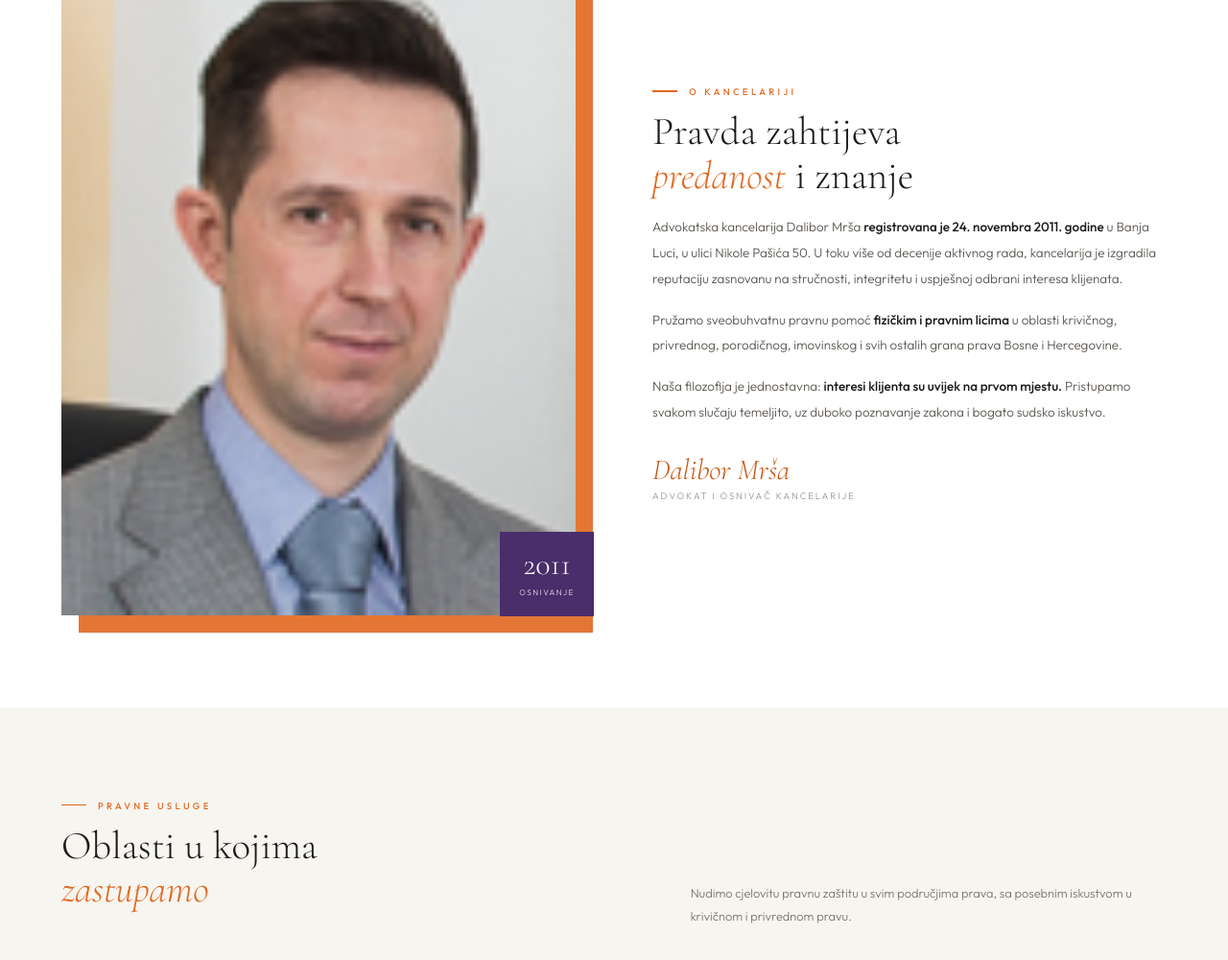
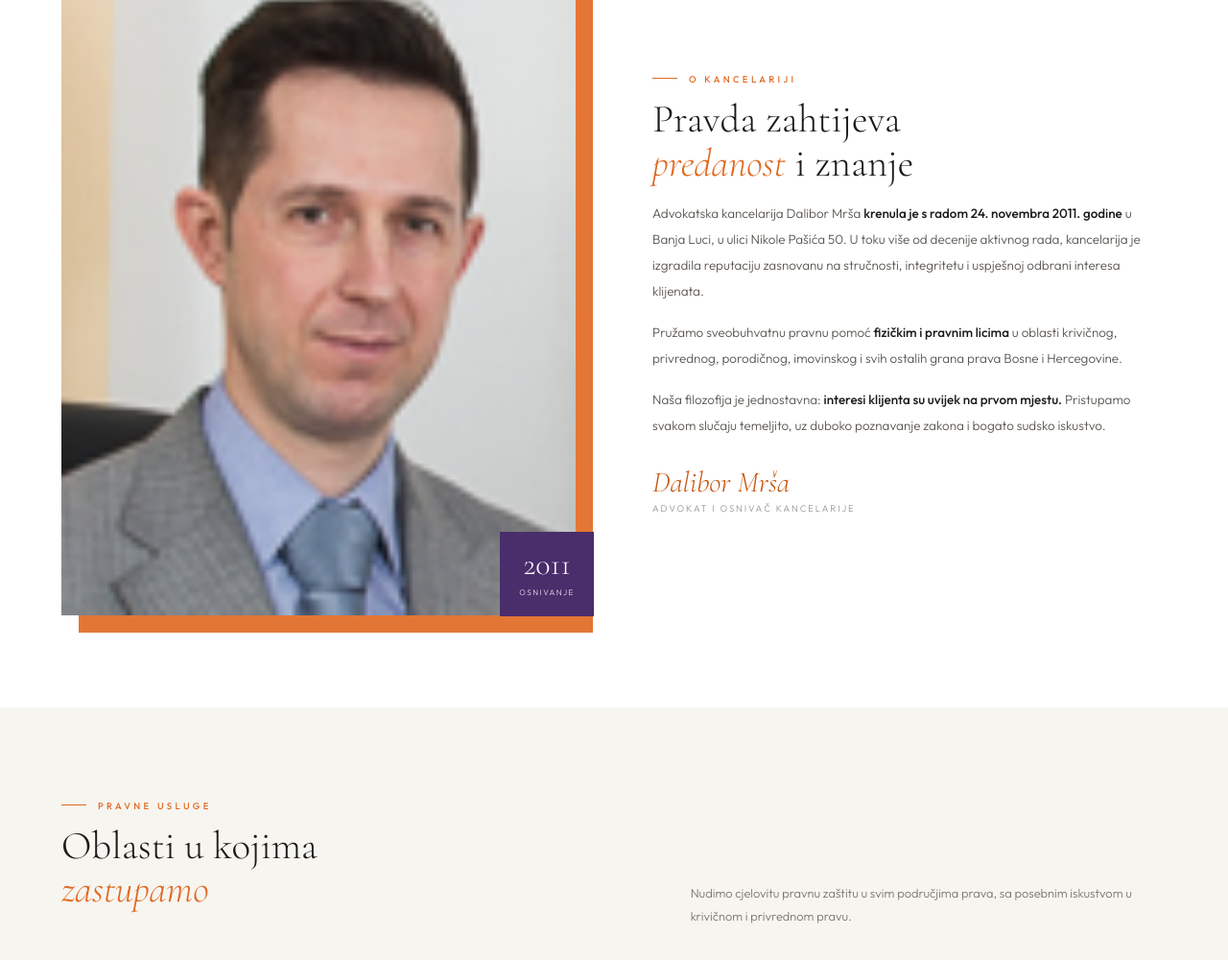
Before and after one commit to andrejpavlic11-ctrl/kum, a plain HTML site: page index.html in a window 1280 px wide. Shown: the part 1052-2052 px from the top of the page at 96% size. Drawn offline with nearby package versions, Linux system fonts and the light colour scheme.

Commit message:
Update index.html

```diff
--- a/index.html
+++ b/index.html
@@ -336,7 +336,7 @@
     <div class="about-text reveal" style="transition-delay:.12s">
       <div class="section-tag" data-en="About the Office" data-bs="O Kancelariji">O Kancelariji</div>
       <h2 class="section-h" data-en="Justice requires<br><em>commitment</em> and knowledge" data-bs="Pravda zahtijeva<br><em>predanost</em> i znanje">Pravda zahtijeva<br><em>predanost</em> i znanje</h2>
-      <p data-en="Law Office Dalibor Mrša was <strong>registered on November 24, 2011</strong> in Banja Luka, at Nikole Pašića 50. Over more than a decade of active work, the office has built a reputation based on expertise, integrity, and successful defense of client interests." data-bs="Advokatska kancelarija Dalibor Mrša <strong>registrovana je 24. novembra 2011. godine</strong> u Banja Luci, u ulici Nikole Pašića 50. U toku više od decenije aktivnog rada, kancelarija je izgradila reputaciju zasnovanu na stručnosti, integritetu i uspješnoj odbrani interesa klijenata.">Advokatska kancelarija Dalibor Mrša <strong>registrovana je 24. novembra 2011. godine</strong> u Banja Luci, u ulici Nikole Pašića 50. U toku više od decenije aktivnog rada, kancelarija je izgradila reputaciju zasnovanu na stručnosti, integritetu i uspješnoj odbrani interesa klijenata.</p>
+      <p data-en="Law Office Dalibor Mrša has <strong>started working on November 24, 2011</strong> in Banja Luka, at Nikole Pašića 50. Over more than a decade of active work, the office has built a reputation based on expertise, integrity, and successful defense of client interests." data-bs="Advokatska kancelarija Dalibor Mrša <strong>registrovana je 24. novembra 2011. godine</strong> u Banja Luci, u ulici Nikole Pašića 50. U toku više od decenije aktivnog rada, kancelarija je izgradila reputaciju zasnovanu na stručnosti, integritetu i uspješnoj odbrani interesa klijenata.">Advokatska kancelarija Dalibor Mrša <strong>krenula je s radom 24. novembra 2011. godine</strong> u Banja Luci, u ulici Nikole Pašića 50. U toku više od decenije aktivnog rada, kancelarija je izgradila reputaciju zasnovanu na stručnosti, integritetu i uspješnoj odbrani interesa klijenata.</p>
       <p data-en="We provide comprehensive legal assistance to <strong>individuals and legal entities</strong> in the fields of criminal, commercial, family, property, and all other branches of law in Bosnia and Herzegovina." data-bs="Pružamo sveobuhvatnu pravnu pomoć <strong>fizičkim i pravnim licima</strong> u oblasti krivičnog, privrednog, porodičnog, imovinskog i svih ostalih grana prava Bosne i Hercegovine.">Pružamo sveobuhvatnu pravnu pomoć <strong>fizičkim i pravnim licima</strong> u oblasti krivičnog, privrednog, porodičnog, imovinskog i svih ostalih grana prava Bosne i Hercegovine.</p>
       <p data-en="Our philosophy is simple: <strong>client interests always come first.</strong> We approach every case thoroughly, with deep knowledge of the law and extensive court experience." data-bs="Naša filozofija je jednostavna: <strong>interesi klijenta su uvijek na prvom mjestu.</strong> Pristupamo svakom slučaju temeljito, uz duboko poznavanje zakona i bogato sudsko iskustvo.">Naša filozofija je jednostavna: <strong>interesi klijenta su uvijek na prvom mjestu.</strong> Pristupamo svakom slučaju temeljito, uz duboko poznavanje zakona i bogato sudsko iskustvo.</p>
       <div class="about-sig">Dalibor Mrša</div>
```
